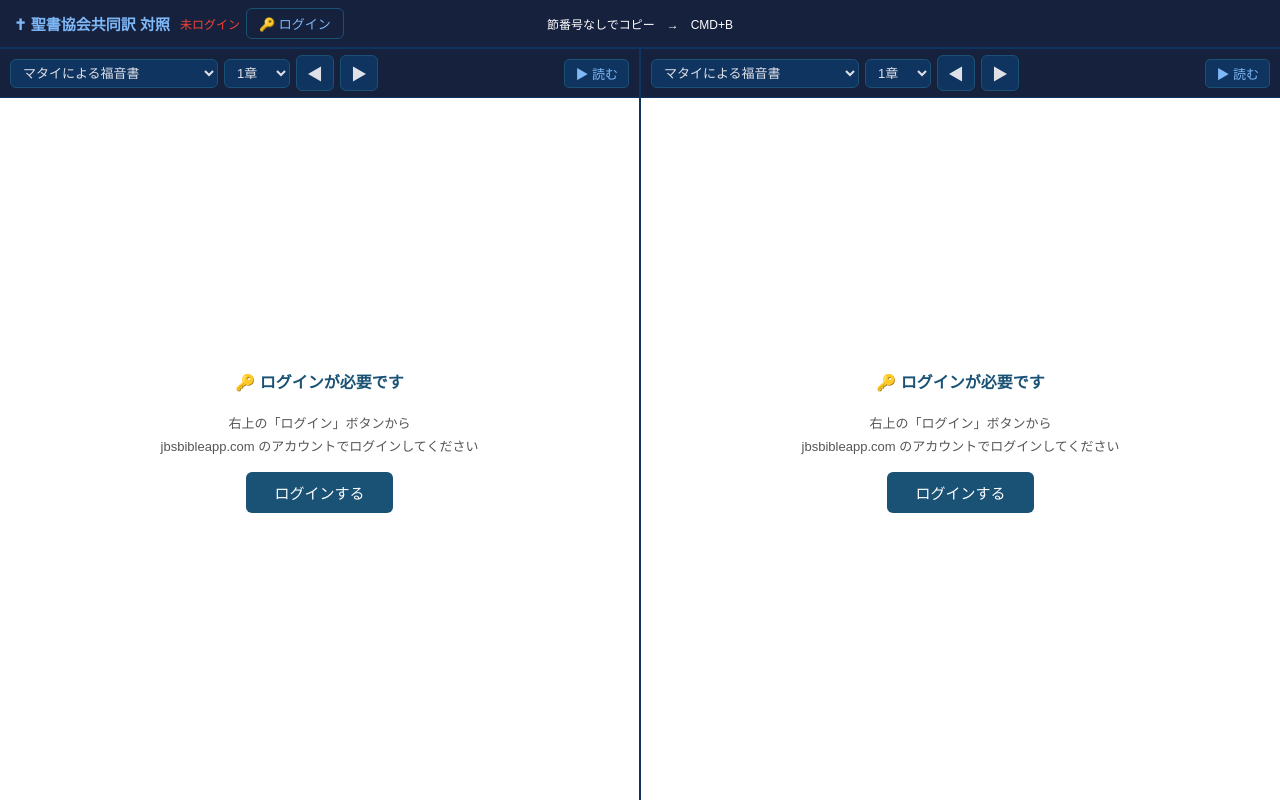
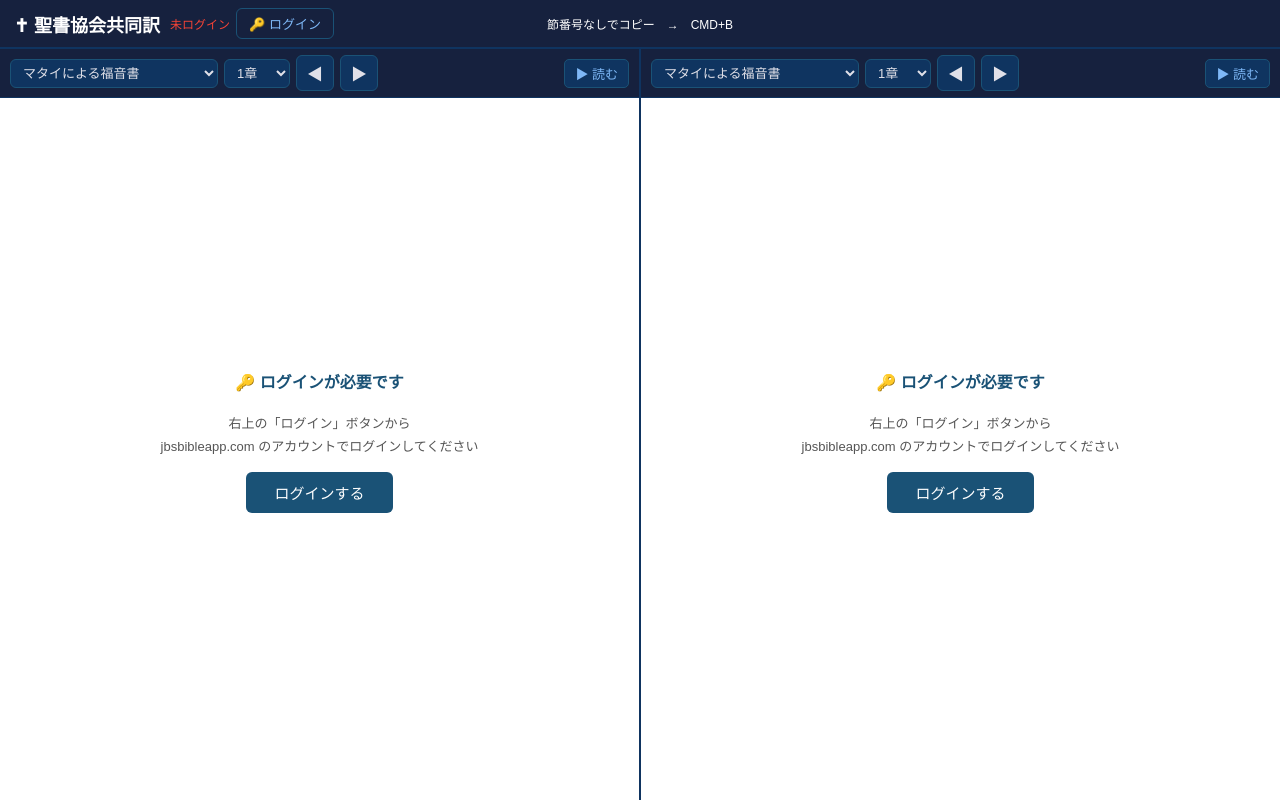
Before and after one commit to jesuslovesyoume1220/bible-jbs-compare, a Flask app: page / in a window 1280 px wide. Run offline with Flask 3, Linux system fonts and the light colour scheme; data that the repository does not hold is empty.

Commit message:
タイトル：対照を削除、白色、文字サイズ大きく

```diff
--- a/templates/index.html
+++ b/templates/index.html
@@ -42,7 +42,7 @@
     flex-shrink: 0;
     flex-wrap: wrap;
   }
-  header h1 { font-size: 15px; font-weight: 600; color: #7eb8f7; white-space: nowrap; }
+  header h1 { font-size: 18px; font-weight: 600; color: #ffffff; white-space: nowrap; }
 
   .status-bar { font-size: 12px; color: #5d8aa8; margin-left: 2px; }
   .status-bar.ok { color: #4caf50; }
@@ -192,7 +192,7 @@
 <body>
 
 <header>
-  <h1>✝ 聖書協会共同訳 対照</h1>
+  <h1>✝ 聖書協会共同訳</h1>
   <div style="display:flex;align-items:center;gap:6px;">
     <span id="statusBar" class="status-bar">確認中…</span>
     <button class="btn-login-header" id="btnLoginHeader" onclick="openLogin()">🔑 ログイン</button>
```
